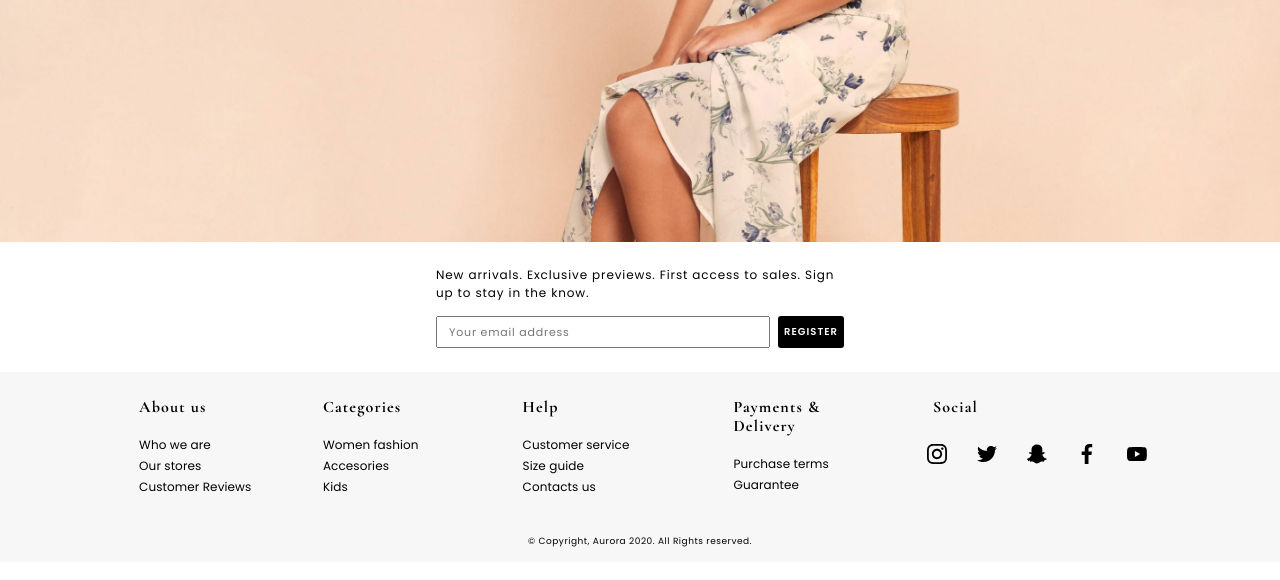
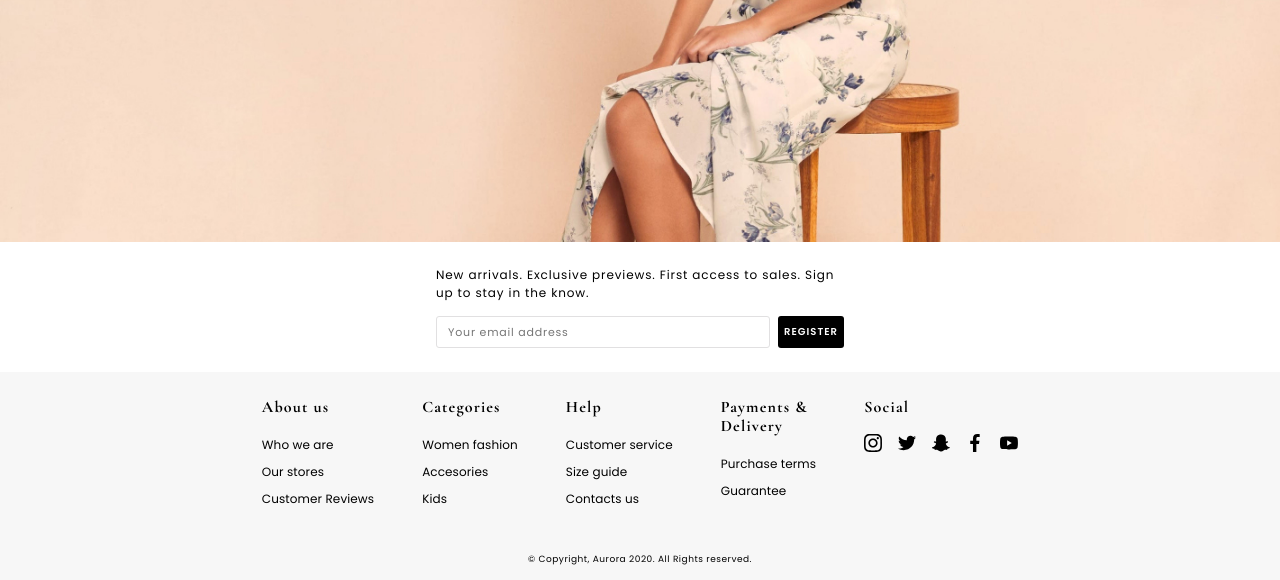
Before and after one commit to ViktoriiaKhimich/Vaimo-test, a plain HTML site: page index.html in a window 1280 px wide. Shown: the part 439-1019 px from the top of the page. Drawn offline with nearby package versions, Linux system fonts and the light colour scheme.

Commit message:
changes into styles

```diff
--- a/sass/main.scss
+++ b/sass/main.scss
@@ -6,7 +6,6 @@
 
 @import './components/auth-form';
 @import './components/buttons';
-@import './components/footer-nav';
 @import './components/logo';
 @import './components/mobile-menu';
 @import './components/search-form';
```
Also changed, not shown: sass/main.css, 1 other file.
